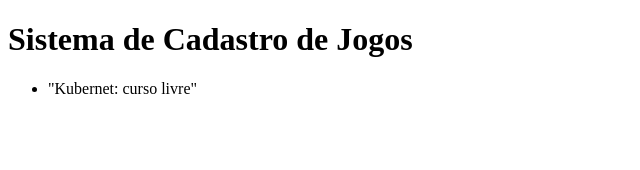
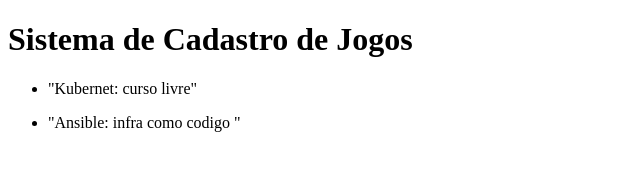
Before and after one commit to neiangemeg/sistema-de-cadastro, a plain HTML site: page index.html in a window 1280 px wide. Shown: the whole page, without its empty margins (0-640 px from the left). Drawn offline with Linux system fonts and the light colour scheme.

Commit message:
Juntando dados

```diff
--- a/index.html
+++ b/index.html
@@ -11,5 +11,8 @@
     <script src="app.js"></script>
 
     <ul><li>"Kubernet: curso livre"</li></ul>
+    <ul>
+        <li>"Ansible: infra como codigo "</li>
+    </ul>
 
 </body></html>
```
